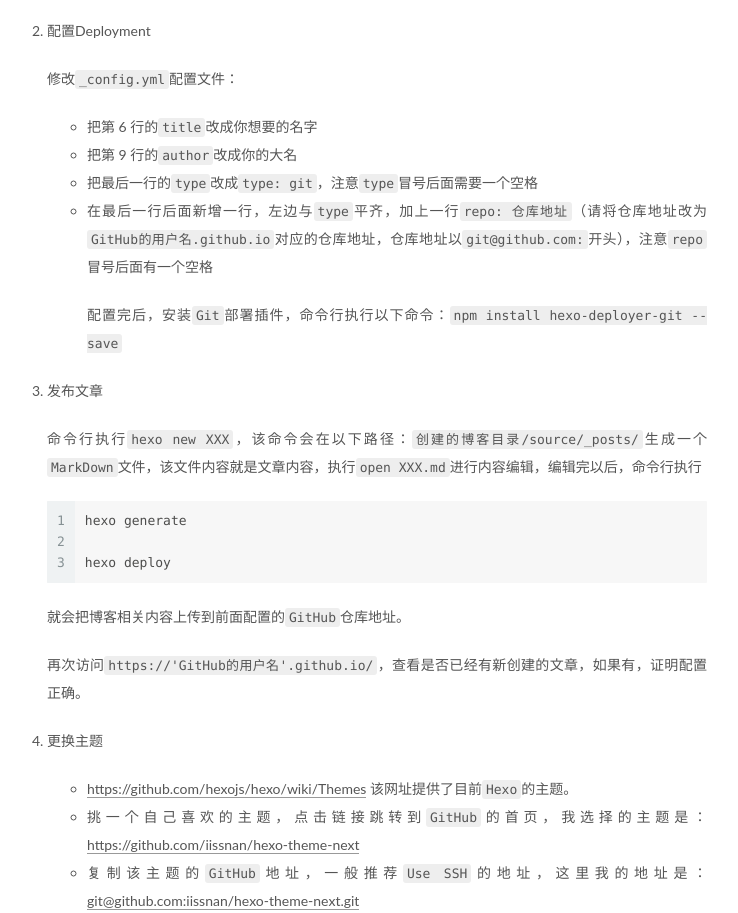
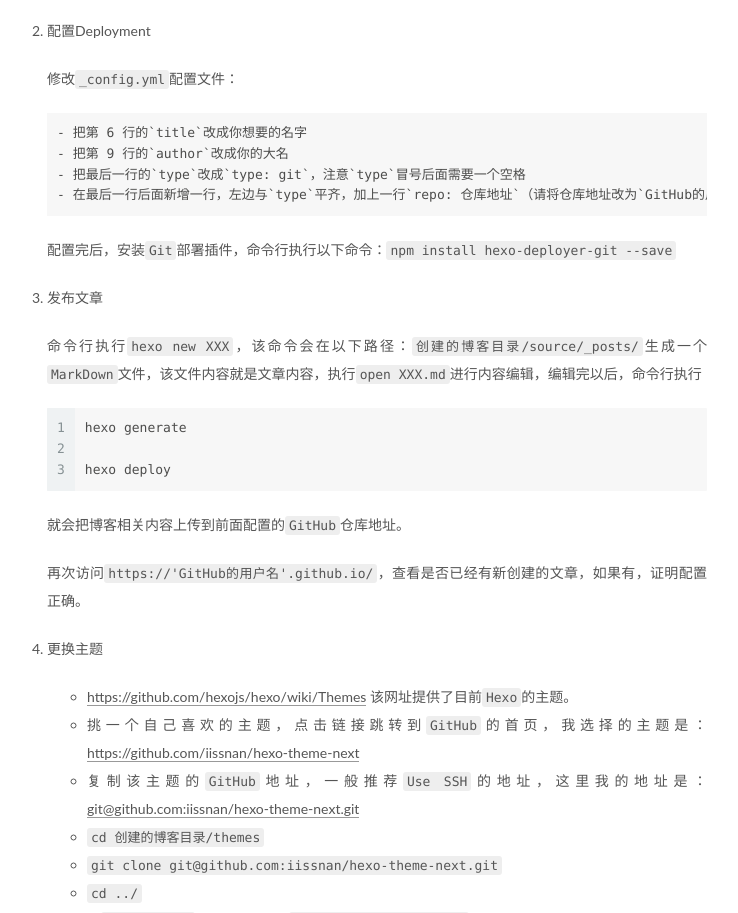
Before and after one commit to johnsonxie83/johnsonxie83.github.io, a plain HTML site: page 2018/01/15/CreateHexoAndGitHubPagesBlog/index.html in a window 1280 px wide. Shown: the part 1579-2492 px from the top of the page, without its empty margins (123-861 px from the left). Drawn offline with Linux system fonts and the light colour scheme.

Commit message:
Site updated: 2018-01-20 20:28:52

```diff
--- a/2018/01/15/CreateHexoAndGitHubPagesBlog/index.html
+++ b/2018/01/15/CreateHexoAndGitHubPagesBlog/index.html
@@ -85,7 +85,7 @@
 <meta property="og:url" content="http://yoursite.com/2018/01/15/CreateHexoAndGitHubPagesBlog/index.html">
 <meta property="og:site_name" content="龟速前进的胖子">
 <meta property="og:description" content="GitHub配置 GitHub创建仓库  创建一个Repository name为GitHub的用户名.github.io的仓库  查看GitHub Pages功能是否开启  创建完以后点击菜单Settings，找到GitHub Pages-Source选项，如果已经显示出Your site is published at https://&amp;#39;GitHub的用户名&amp;#39;.github.i">
-<meta property="og:updated_time" content="2018-01-20T12:19:22.425Z">
+<meta property="og:updated_time" content="2018-01-20T12:27:17.862Z">
 <meta name="twitter:card" content="summary">
 <meta name="twitter:title" content="Mac搭建Hexo + GitHub Pages博客">
 <meta name="twitter:description" content="GitHub配置 GitHub创建仓库  创建一个Repository name为GitHub的用户名.github.io的仓库  查看GitHub Pages功能是否开启  创建完以后点击菜单Settings，找到GitHub Pages-Source选项，如果已经显示出Your site is published at https://&amp;#39;GitHub的用户名&amp;#39;.github.i">
@@ -320,14 +320,11 @@
 </li>
 <li><p>配置Deployment</p>
 <p> 修改<code>_config.yml</code>配置文件：</p>
-<ul>
-<li>把第 6 行的<code>title</code>改成你想要的名字</li>
-<li>把第 9 行的<code>author</code>改成你的大名</li>
-<li>把最后一行的<code>type</code>改成<code>type: git</code>，注意<code>type</code>冒号后面需要一个空格</li>
-<li><p>在最后一行后面新增一行，左边与<code>type</code>平齐，加上一行<code>repo: 仓库地址</code>（请将仓库地址改为<code>GitHub的用户名.github.io</code>对应的仓库地址，仓库地址以<code>git@github.com:</code>开头），注意<code>repo</code>冒号后面有一个空格</p>
-<p>配置完后，安装<code>Git</code>部署插件，命令行执行以下命令：<code>npm install hexo-deployer-git --save</code></p>
-</li>
-</ul>
+<pre><code>- 把第 6 行的`title`改成你想要的名字
+- 把第 9 行的`author`改成你的大名
+- 把最后一行的`type`改成`type: git`，注意`type`冒号后面需要一个空格
+- 在最后一行后面新增一行，左边与`type`平齐，加上一行`repo: 仓库地址`（请将仓库地址改为`GitHub的用户名.github.io`对应的仓库地址，仓库地址以`git@github.com:`开头），注意`repo`冒号后面有一个空格
+</code></pre><p> 配置完后，安装<code>Git</code>部署插件，命令行执行以下命令：<code>npm install hexo-deployer-git --save</code></p>
 </li>
 <li><p>发布文章</p>
 <p> 命令行执行<code>hexo new XXX</code>，该命令会在以下路径：<code>创建的博客目录/source/_posts/</code>生成一个<code>MarkDown</code>文件，该文件内容就是文章内容，执行<code>open XXX.md</code>进行内容编辑，编辑完以后，命令行执行</p>
--- a/css/main.css
+++ b/css/main.css
@@ -1822,7 +1822,7 @@ pre .javascript .function {
   width: 4px;
   height: 4px;
   border-radius: 50%;
-  background: #7e05ff;
+  background: #8fe;
 }
 .links-of-blogroll {
   font-size: 13px;
```
Also changed, not shown: index.html (+5 -8 lines).
